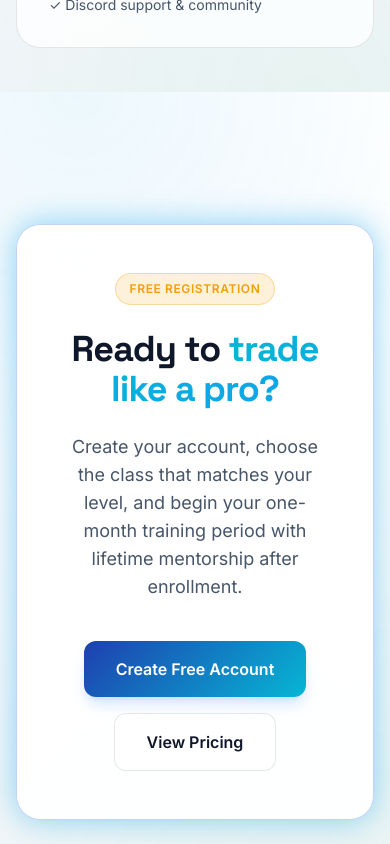
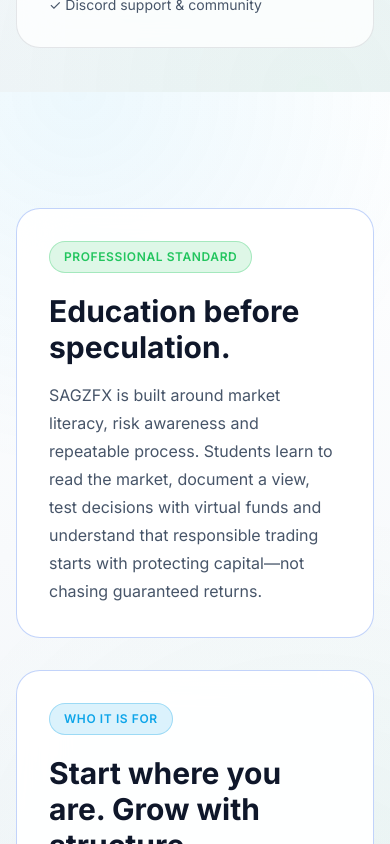
Before and after one commit to asobuilds/sagzfx-academy-platform, a Next.js app in the folder frontend/: page / in a window 390 px wide. Shown: the part 6660-7504 px from the top of the page. Built offline with nearby package versions, Linux system fonts and the light colour scheme; no server answers.

Commit message:
feat: strengthen professional positioning and student fit

```diff
--- a/frontend/src/app/page.tsx
+++ b/frontend/src/app/page.tsx
@@ -313,6 +313,13 @@ export default function Home() {
         </div>
       </section>
 
+      <section className="px-4 md:px-8 py-20">
+       <div className="max-w-7xl mx-auto grid lg:grid-cols-2 gap-8">
+        <div className="glass-strong rounded-3xl p-8 md:p-10"><span className="pill pill-green">Professional standard</span><h2 className="text-3xl md:text-4xl font-bold mt-5">Education before speculation.</h2><p className="mt-4 leading-7" style={{color:"var(--text-secondary)"}}>SAGZFX is built around market literacy, risk awareness and repeatable process. Students learn to read the market, document a view, test decisions with virtual funds and understand that responsible trading starts with protecting capital—not chasing guaranteed returns.</p></div>
+        <div className="glass-strong rounded-3xl p-8 md:p-10"><span className="pill pill-blue">Who it is for</span><h2 className="text-3xl md:text-4xl font-bold mt-5">Start where you are. Grow with structure.</h2><p className="mt-4 leading-7" style={{color:"var(--text-secondary)"}}>Complete beginners can start with the language and mechanics of forex, while developing learners progress into market structure and advanced concepts. Masters students receive the broadest curriculum, and every authenticated learner can practise with virtual funds.</p></div>
+       </div>
+      </section>
+
       {/* ─── FINAL CTA ────────────────────────────────────── */}
       <section className="px-4 md:px-8 py-24">
         <div className="max-w-4xl mx-auto glass-strong rounded-3xl p-12 text-center space-y-6 animate-glow">
```
